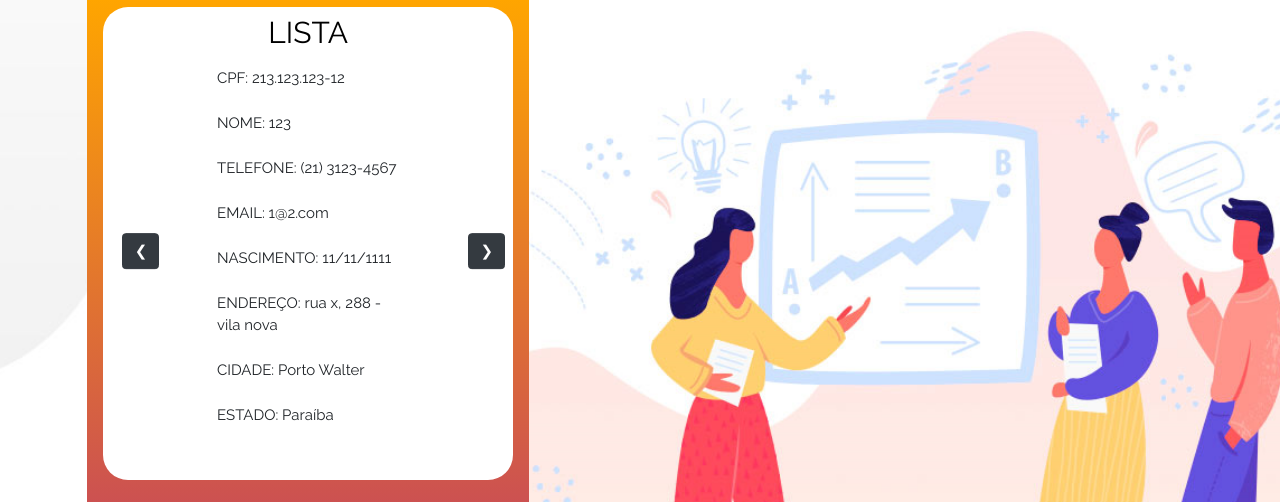
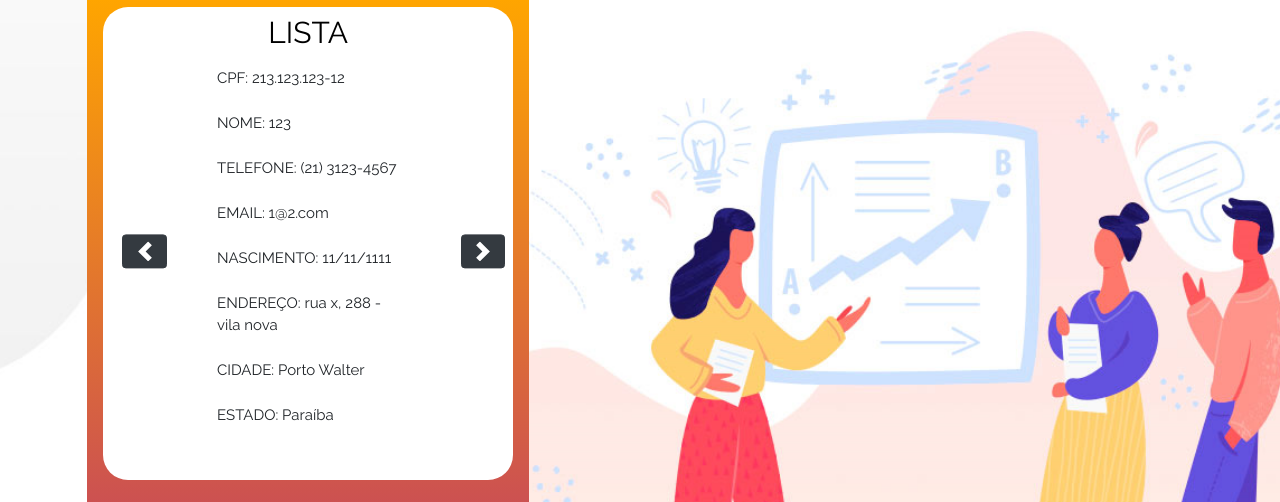
Before and after one commit to gasharaujo/FormS, a PHP site: page /lista.php in a window 1280 px wide. Shown: the part 73-575 px from the top of the page. Run offline with PHP 8.4, Linux system fonts and the light colour scheme; data comes from the database, SQL or seed files in the repository.

Commit message:
Add files via upload

```diff
--- a/lista.php
+++ b/lista.php
@@ -76,8 +76,16 @@
 									}
 								?>
 							</div>
-							<button class="btn btn-dark BtLeft" onclick="plusDivs(-1)">&#10094;</button>
-							<button class="btn btn-dark BtRight" onclick="plusDivs(1)">&#10095;</button>
+							<a class="btn btn-dark BtLeft" onclick="plusDivs(-1)" role="button" data-slide="prev">
+								<span class="carousel-control-prev-icon" aria-hidden="true"></span>
+								<span class="sr-only">Previous</span>
+							</a>
+							<a class="btn btn-dark BtRight" onclick="plusDivs(-1)" role="button" data-slide="prev">
+								<span class="carousel-control-next-icon" aria-hidden="true"></span>
+								<span class="sr-only">Next</span>
+							</a>
+							<!-- button class="btn btn-dark BtLeft" onclick="plusDivs(-1)">&#10094;</button>
+							<button class="btn btn-dark BtRight" onclick="plusDivs(1)">&#10095;</button-->
 						</div>
 			</form>
 		<?php include 'footer.php'; ?>
```
